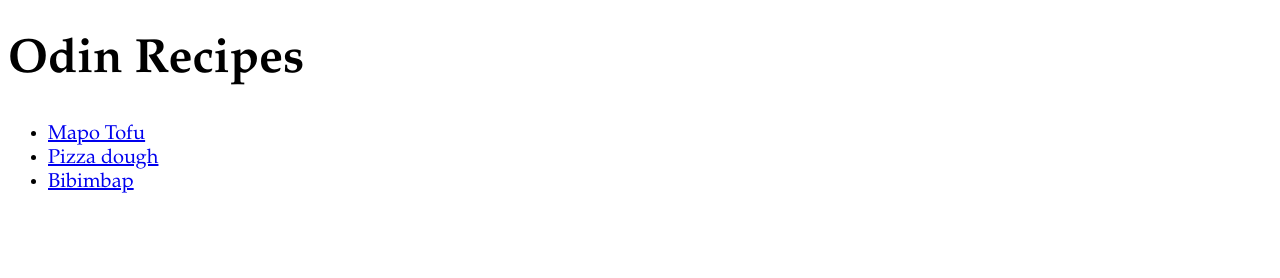
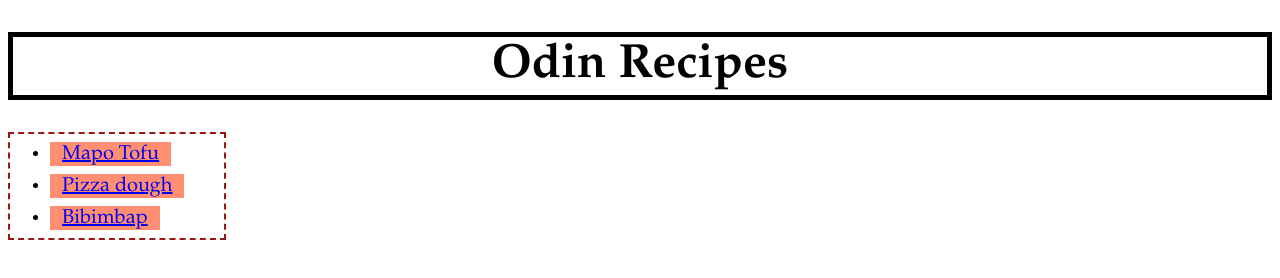
Before and after one commit to curryall/odin-recipes, a plain HTML site: page index.html in a window 1280 px wide. Drawn offline with Linux system fonts and the light colour scheme.

Commit message:
Add additional styles to index.html
Add classes to relevant body tags. Adjust
CSS to try out new visuals.

```diff
--- a/index.html
+++ b/index.html
@@ -6,12 +6,12 @@
         <link rel="Stylesheet" href="style.css">
     </head>
     <body>
-        <h1>Odin Recipes</h1>
+        <h1 class="title">Odin Recipes</h1>
 
-        <ul>
-            <li><a href="./recipes/mapo-tofu.html">Mapo Tofu</a></li>
-            <li><a href="./recipes/pizza-dough.html">Pizza dough</a></li>
-            <li><a href="./recipes/bibimbap.html">Bibimbap</a></li>
+        <ul class="list">
+            <li class="item"><a href="./recipes/mapo-tofu.html">Mapo Tofu</a></li>
+            <li class="item"><a href="./recipes/pizza-dough.html">Pizza dough</a></li>
+            <li class="item"><a href="./recipes/bibimbap.html">Bibimbap</a></li>
         </ul>
     </body>
 </html>
--- a/style.css
+++ b/style.css
@@ -1,5 +1,6 @@
 * {
     font-family: 'Garamond', 'Times New Roman', sans-serif;
+    box-sizing: border-box;
 }
 
 h1 {
@@ -22,3 +23,24 @@ p {
 li {
     font-size: 20px;
 }
+
+
+.title {
+
+    text-align: center;
+    border: 5px black solid;
+}
+
+.list{
+    border: 2px rgb(161, 20, 20) dashed;
+    width: fit-content;
+    padding-right: 40px;
+}
+
+.item {
+    margin: 8px 0;
+    background: local;
+    background-color: rgb(255, 142, 114);
+    width: fit-content;
+    padding: 0 12px;
+}
```
